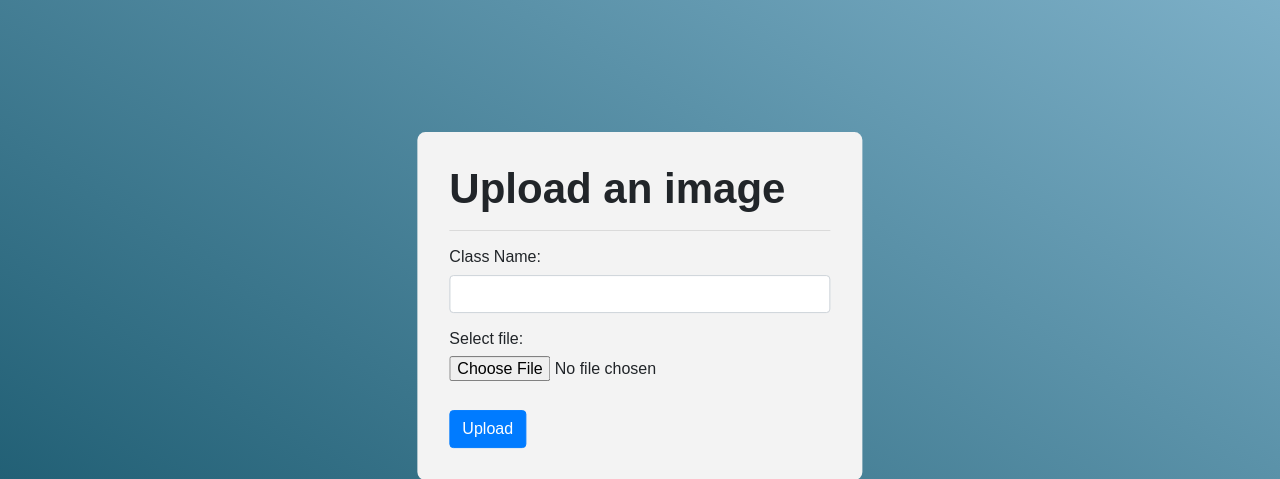
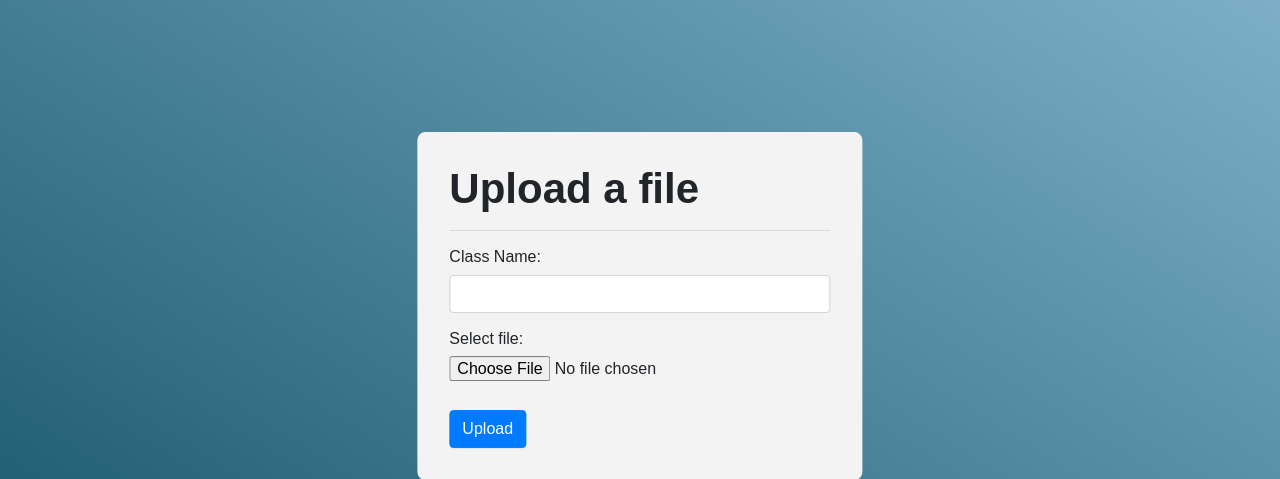
Before and after one commit to JeremyLock93/289-Captstone-Project-and-Development, a Flask app: page /templates in a window 1280 px wide. Shown: the part 94-573 px from the top of the page. Run offline with Flask 2, Linux system fonts and the light colour scheme; a user stored in the database is signed in; some libraries are stand-ins or nearby versions.

Commit message:
Add files via upload

```diff
--- a/Pythonese/templates/templates.html
+++ b/Pythonese/templates/templates.html
@@ -53,7 +53,7 @@
         <div class="row">
           <div class="col">
 
-            <h1 style="font-weight: bold; font-size: 42px;">Upload an image</h1>
+            <h1 style="font-weight: bold; font-size: 42px;">Upload a file</h1>
             <hr>
             <form action="/templates" method="POST" enctype="multipart/form-data">
 
@@ -66,7 +66,7 @@
                 <label>Select file:</label>
                 <div class="custom-file">
 
-                  <input id="image" for="image" type="file" name="image" oninput="filesize(this);">
+                  <input id="file" for="file" type="file" name="file" oninput="filesize(this);">
 
                   <script src="https://ajax.googleapis.com/ajax/libs/jquery/2.1.1/jquery.min.js">
 
```
